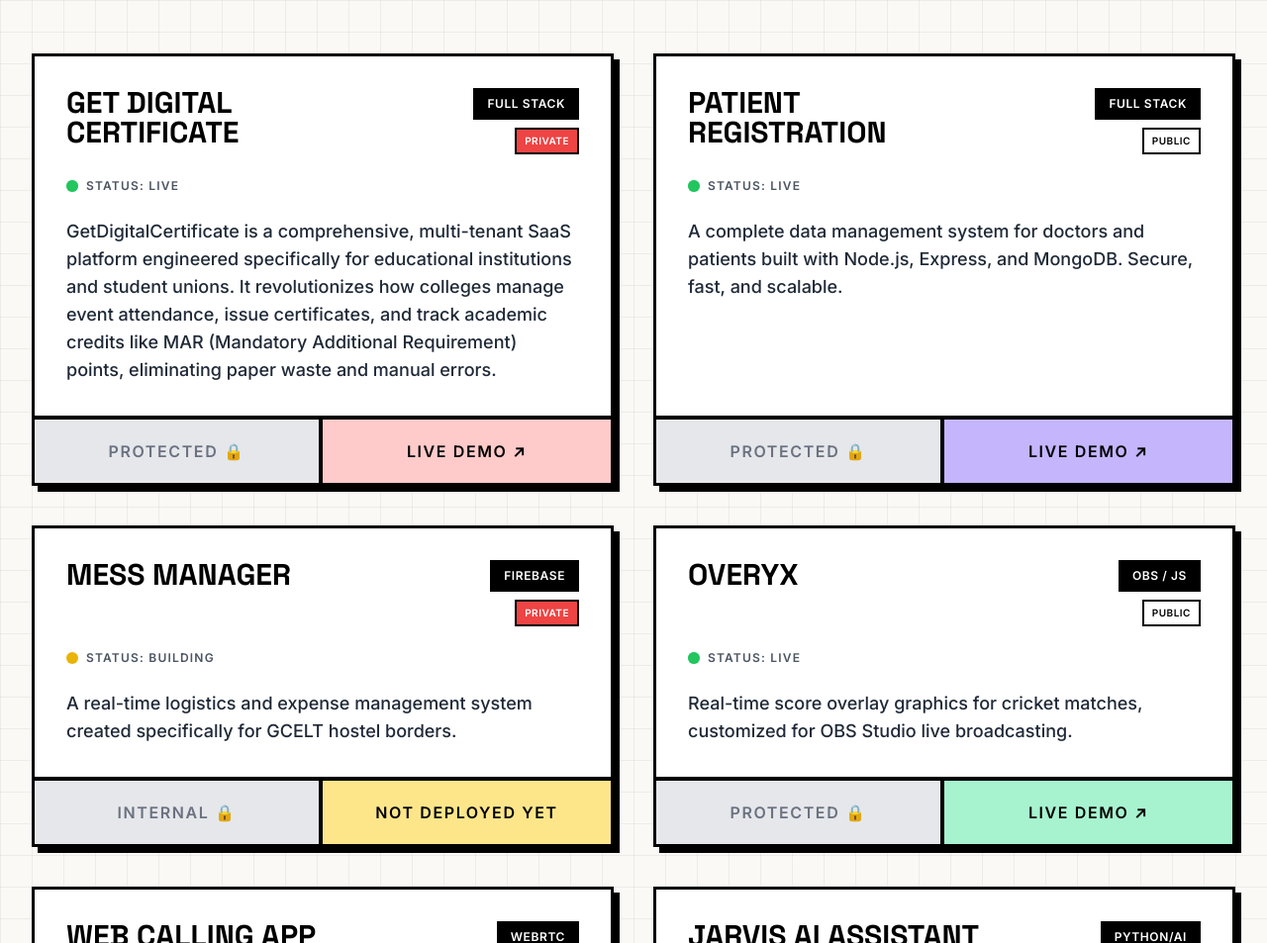
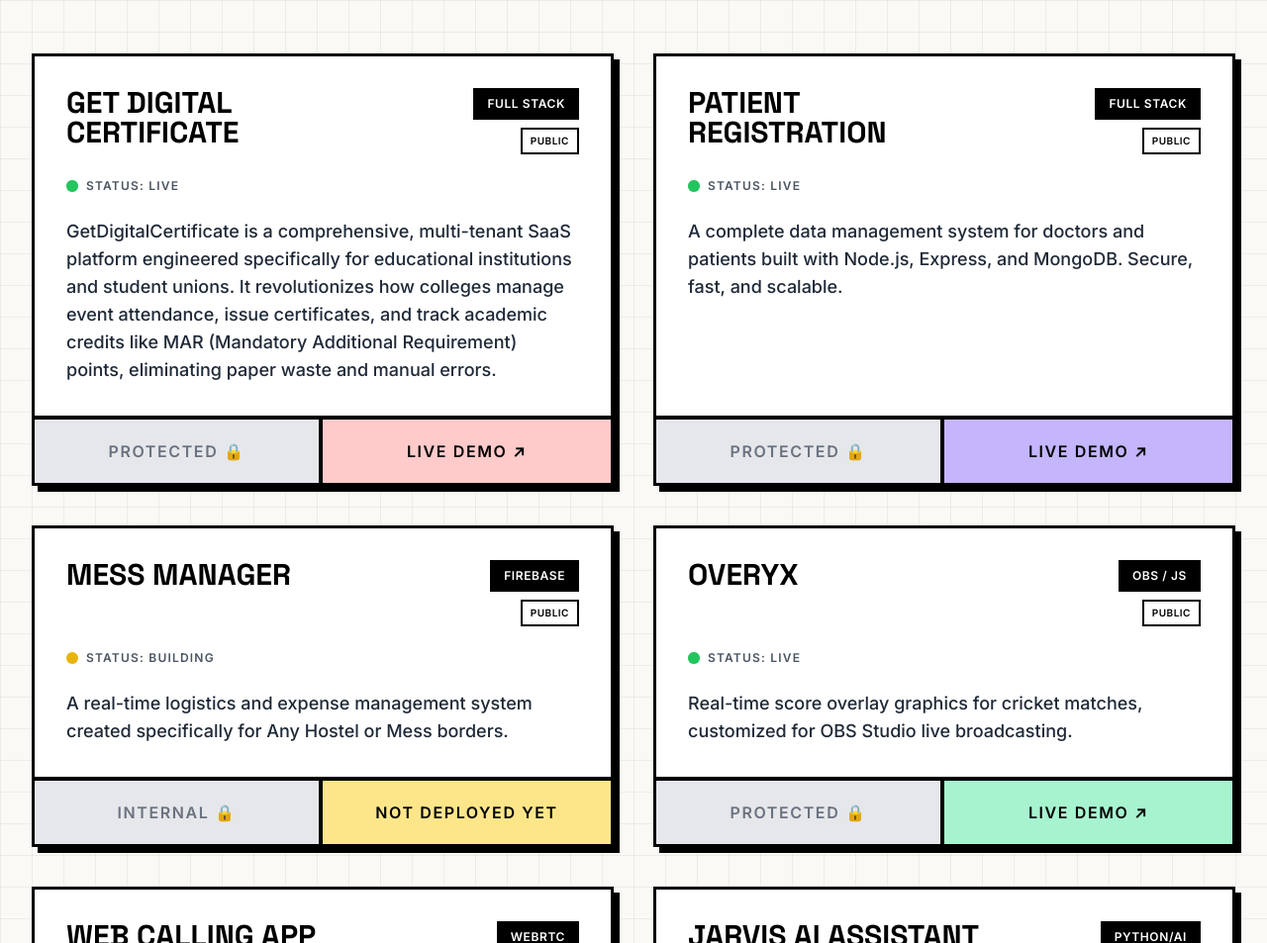
Before and after one commit to SubhadipCSE/This-is-Subhadip, a website: page public/index.html in a window 1280 px wide. Shown: the part 1632-2585 px from the top of the page at 99% size. Drawn offline with nearby package versions, Linux system fonts and the light colour scheme.

Commit message:
Splling and visiability Update

```diff
--- a/public/index.html
+++ b/public/index.html
@@ -324,7 +324,7 @@
           </h3>
           <div class="flex flex-col items-end gap-2">
             <span class="bg-black text-white border-2 border-black px-3 py-1.5 text-xs font-bold uppercase tracking-wider">Full Stack</span>
-           <span class="bg-[#EF4444] text-white border-2 border-black px-2 py-1 text-[10px] font-bold uppercase tracking-wider">Private</span>
+           <span class="bg-white text-black border-2 border-black px-2 py-1 text-[10px] font-bold uppercase tracking-wider">Public</span>
           </div>
         </div>
 
@@ -393,7 +393,7 @@
           </h3>
           <div class="flex flex-col items-end gap-2">
             <span class="bg-black text-white border-2 border-black px-3 py-1.5 text-xs font-bold uppercase tracking-wider">Firebase</span>
-            <span class="bg-[#EF4444] text-white border-2 border-black px-2 py-1 text-[10px] font-bold uppercase tracking-wider">Private</span>
+            <span class="bg-white text-black border-2 border-black px-2 py-1 text-[10px] font-bold uppercase tracking-wider">Public</span>
           </div>
         </div>
 
@@ -405,7 +405,7 @@
         </div>
 
         <p class="text-gray-800 font-medium text-lg mb-8">
-          A real-time logistics and expense management system created specifically for GCELT hostel borders.
+          A real-time logistics and expense management system created specifically for Any Hostel or Mess borders.
         </p>
       </div>
       <div class="flex w-full">
```
